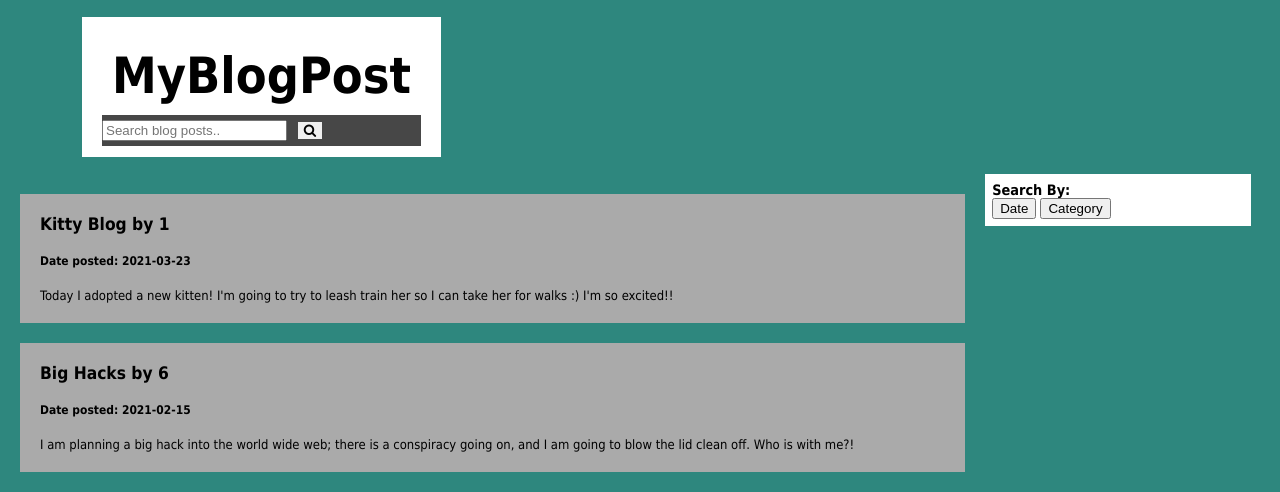
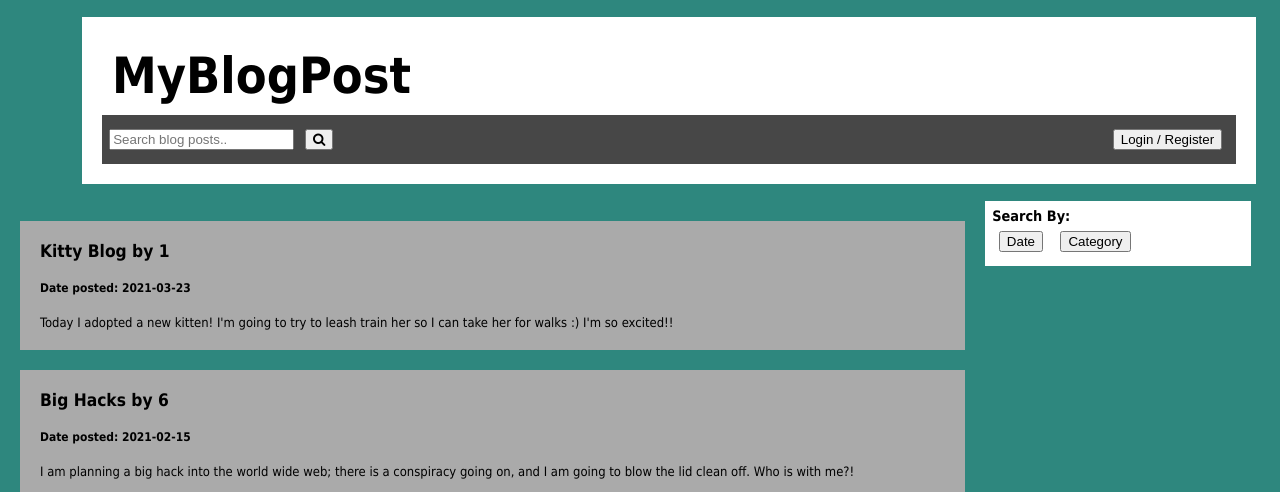
Before and after one commit to COSC360Project/Project, a PHP site: page /home.php in a window 1280 px wide; the page is wider, and only the part inside the window is pictured. Shown: the top 492 px of that part. Run offline with PHP 8.4, Linux system fonts and the light colour scheme; data comes from the database, SQL or seed files in the repository; data that the repository does not hold is empty.

Commit message:
Improvements to CSS. Modifications made for search/sort posts functionality, and custom header display.

```diff
--- a/css/style.css
+++ b/css/style.css
@@ -119,6 +119,8 @@ article#center h1{
     text-align: left;
     background-color: white;
     display:inline-block;
+    height: fit-content;
+    width: 90%;
 }
 #home-header h1 {
     font-size: 50px;
@@ -130,17 +132,19 @@ article#center h1{
 }
 #home-header a {
     float: right;
+    text-decoration: none;
     margin: 0.5em;
-    text-decoration: none;
+}
+.topnav button {
+    margin: 0.5em;
+    cursor: pointer;
 }
 #searchbar {
     float: left;
+    display: block;
+    margin: 0.5em 0.5em;
 }
-#searchbar button {
-    margin: 0.5em 0.5em;
-    border: none;
-    cursor: pointer;
-}
+
 
 #featured-posts-left {
     margin: 10px;
@@ -166,6 +170,9 @@ article#center h1{
 }
 #sidebar-right > ul {
     list-style-type: none;
+}
+#sidebar-right input {
+    margin: 0.5em;
 }
 
 .row:after {
--- a/displayposts.php
+++ b/displayposts.php
@@ -32,22 +32,24 @@
             }
 
 			// If user requests a search
-            if (isset($_POST['search'])) {
-                $keyword = $_POST['search-keyword'];
+            $keyword = $_POST['search-keyword'];
+            $searchBtn = $_POST['search'];
+
+            if (isset($searchBtn) && !empty($keyword)) {
                 $sqlSearch = "SELECT * FROM blogpost WHERE title LIKE %".$keyword."% ORDER BY date DESC";
-                $searchresult = mysqli_query($conn,$sqlSearch);
-                if (mysqli_num_rows($searchresult)> 0) {
-                    while ($searchrow = mysqli_fetch_assoc($searchresult)) {
+                $searchResult = mysqli_query($conn,$sqlSearch);
+                if (mysqli_num_rows($searchResult)> 0) {
+                    while ($searchrow = mysqli_fetch_assoc($searchResult)) {
                         echo "<div class='post-entry'>";
-                        echo "<h2>".$row['title']."&nbsp;by&nbsp;".$row['authorid']."</h2>";
-                        echo "<h5>Date posted:&nbsp;".$row['date']."</h5>";
-                        echo "<p>".$row['content']."</p>";
+                        echo "<h2>".$searchrow['title']."&nbsp;by&nbsp;".$searchrow['authorid']."</h2>";
+                        echo "<h5>Date posted:&nbsp;".$searchrow['date']."</h5>";
+                        echo "<p>".$searchrow['content']."</p>";
                         echo "</div>";
                     }
                 }
             }
             else {
-                    echo "<p>Search query '".$keyword."' returned 0 results.</p>";
+                echo "<p>Search query '".$keyword."' returned 0 results.</p>";
             }
         }
         // close connection
--- a/home.php
+++ b/home.php
@@ -1,3 +1,6 @@
+<?php
+    session_start();
+?>
 <!DOCTYPE html>
 <html>
     <head lang="en">
@@ -11,8 +14,8 @@
             <h1>MyBlogPost</h1>
             <div class="topnav">
                 <form id="searchbar" method="post" action="displayposts.php">
-                    <input type="text" name="search-keyword" placeholder="Search blog posts.." required="required"/>
-                    <button type="submit" name="search"><i class="fa fa-search"></i></button>
+                    <input type="text" id="search-keyword" placeholder="Search blog posts.." required="required"/>
+                    <button type="submit" id="search"><i class="fa fa-search"></i></button>
                 </form>
                 <?php
                     include 'homeheader.php';
@@ -35,8 +38,6 @@
             </div>
             <div id="sidebar-right">
                 <h3>Search By:</h3>
-                <form method="post">
-
                 </form method='post' action='displayposts.php'>
                     <input type="submit" name="date" value="Date"/>
                     <input type="submit" name="category" value="Category"/>
--- a/homeheader.php
+++ b/homeheader.php
@@ -21,9 +21,9 @@
             echo "<button type='button'>Admin Page</button>";
             echo "</a>";
         }
-        // For unregistered users / users not logged in
-        else {
-            echo "<a href='register.html'><button type='button'>Login / Register</button></a>";
-        }
+    }
+    // For unregistered users / users not logged in
+    else {
+        echo "<a href='register.html'><button type='button'>Login / Register</button></a>";;
     }
 ?>
```
